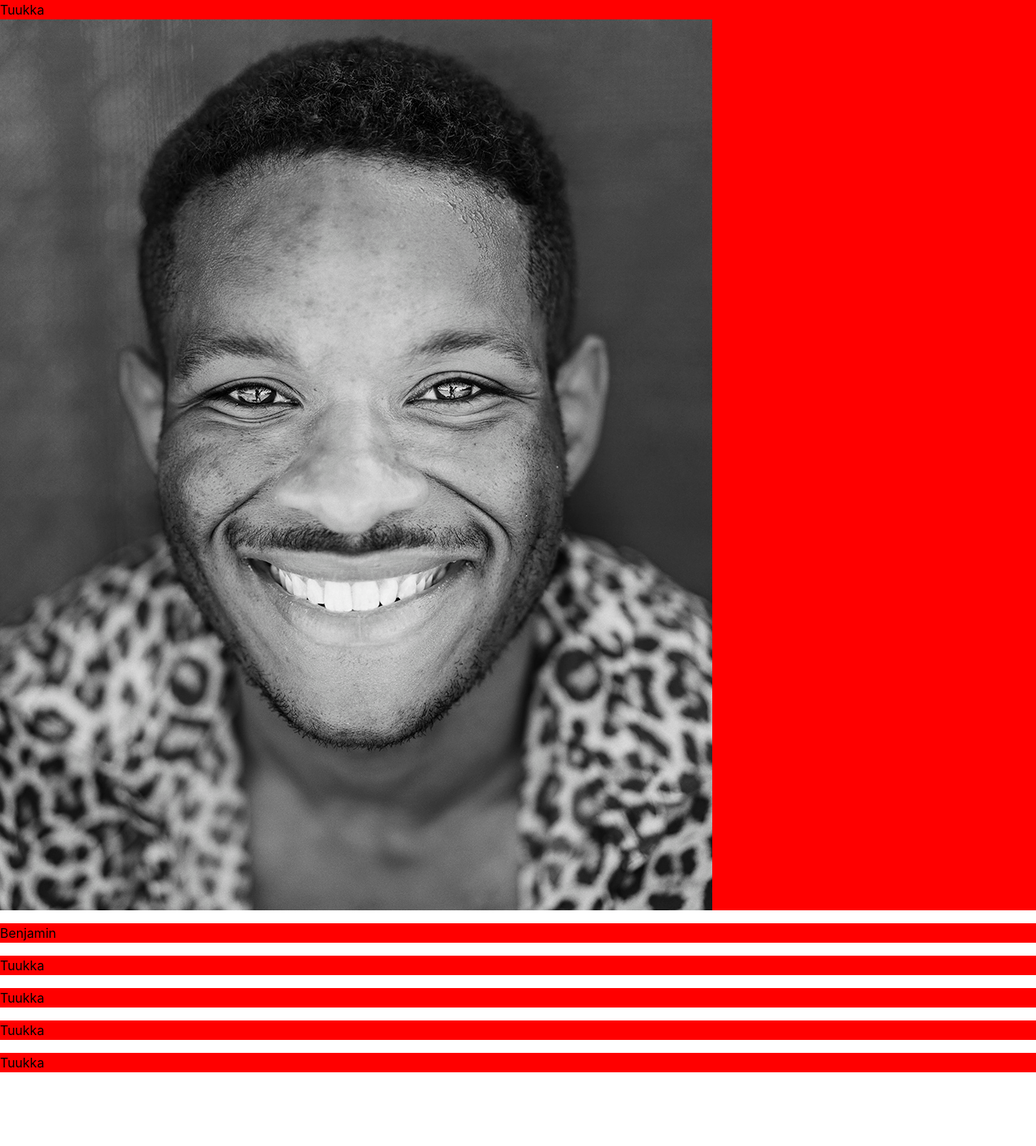
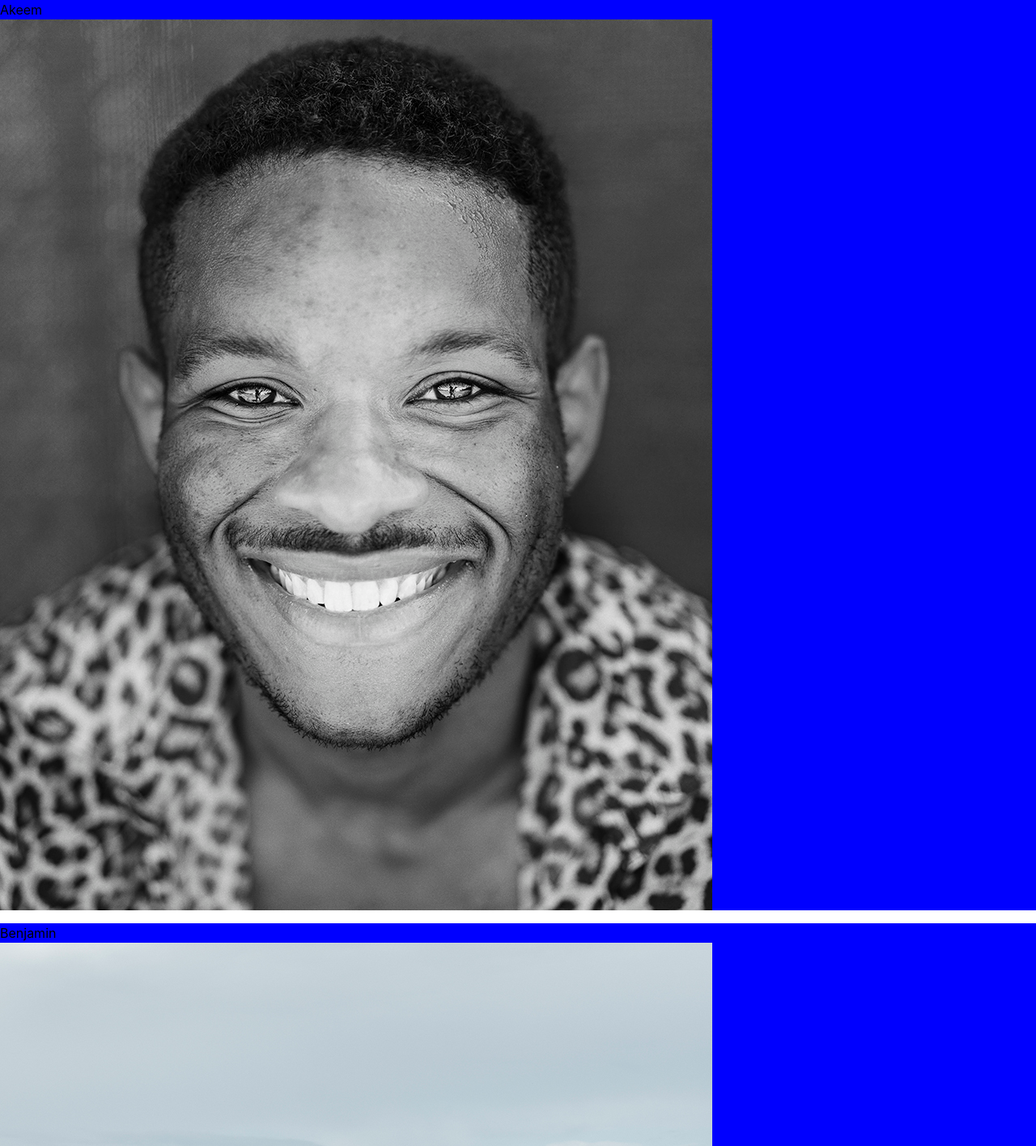
Before and after one commit to tuukkaervasti/spotlight, a React (Create React App) app in the folder frontend/: page / in a window 1280 px wide. Shown: the top 1415 px of the page at 81% size. Before the commit the page ends 1324 px from the top, so only its background shows below. Built offline with nearby package versions, Linux system fonts and the light colour scheme.

Commit message:
Added images and created grid items

```diff
--- a/frontend/src/App.css
+++ b/frontend/src/App.css
@@ -23,7 +23,7 @@ html {
 }
 
 .item {
-    background-color: red;
+    background-color: blue;
 
 }
 
--- a/frontend/src/Grid.js
+++ b/frontend/src/Grid.js
@@ -1,18 +1,33 @@
 import React from "react";
 import akeem from "./images/akeem.jpg"
+import benjamin from "./images/ben.jpg"
+import cecilia from "./images/cecilia.jpg"
+import gustaf from "./images/gustaf.jpg"
+import jori from "./images/jori.jpg"
+import tracey from "./images/tracey.jpg"
 
 function Grid() {
 
     return(
         <div className="container">
-            <div className="item">Tuukka
+            <div className="item">Akeem
             <img src={akeem}></img>
             </div>
-            <div className="item">Benjamin</div>
-            <div className="item">Tuukka</div>
-            <div className="item">Tuukka</div>
-            <div className="item">Tuukka</div>
-            <div className="item">Tuukka</div>
+            <div className="item">Benjamin
+            <img src={benjamin}></img>
+            </div>
+            <div className="item">Cecilia
+            <img src={cecilia}></img>
+            </div>
+            <div className="item">Gustaf
+            <img src={gustaf}></img>
+            </div>
+            <div className="item">Jori
+            <img src={jori}></img>
+            </div>
+            <div className="item">Tracey
+            <img src={tracey}></img>
+            </div>
         </div>
     )
 }
```
Also changed, not shown: 1 other file (tests, documents, lock files or other folders).
